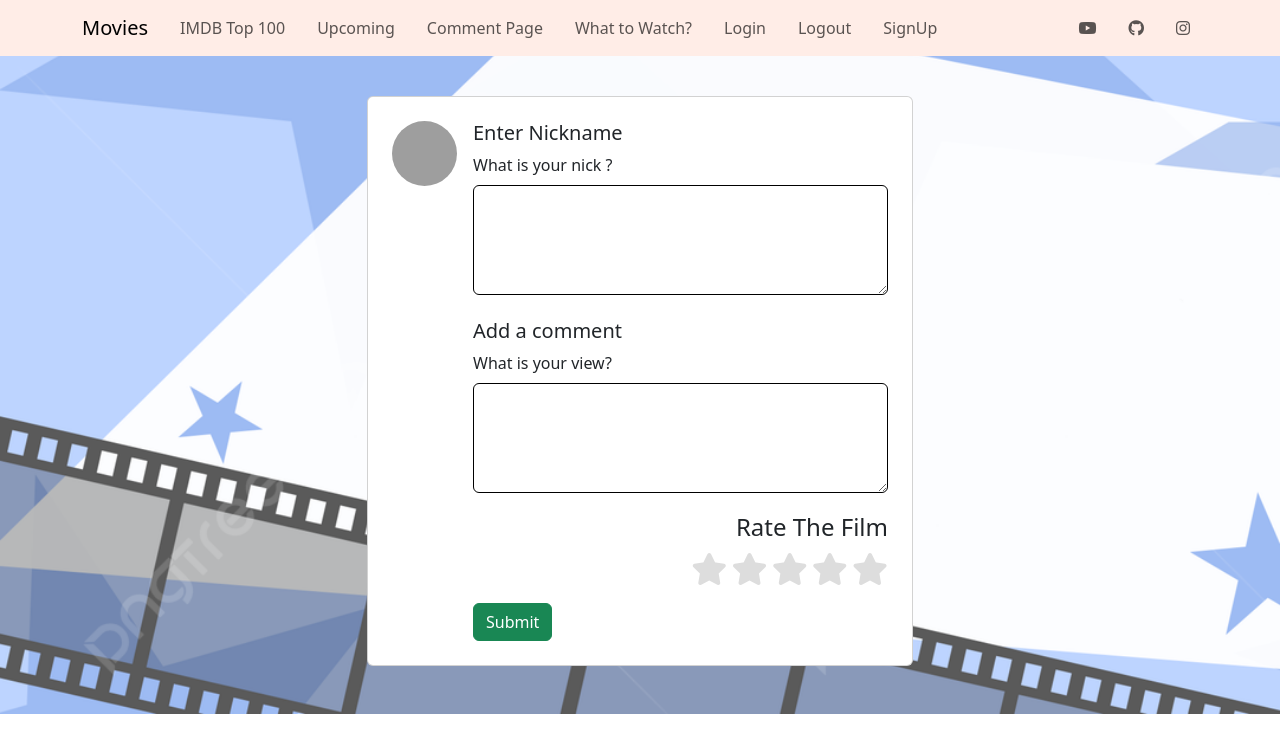
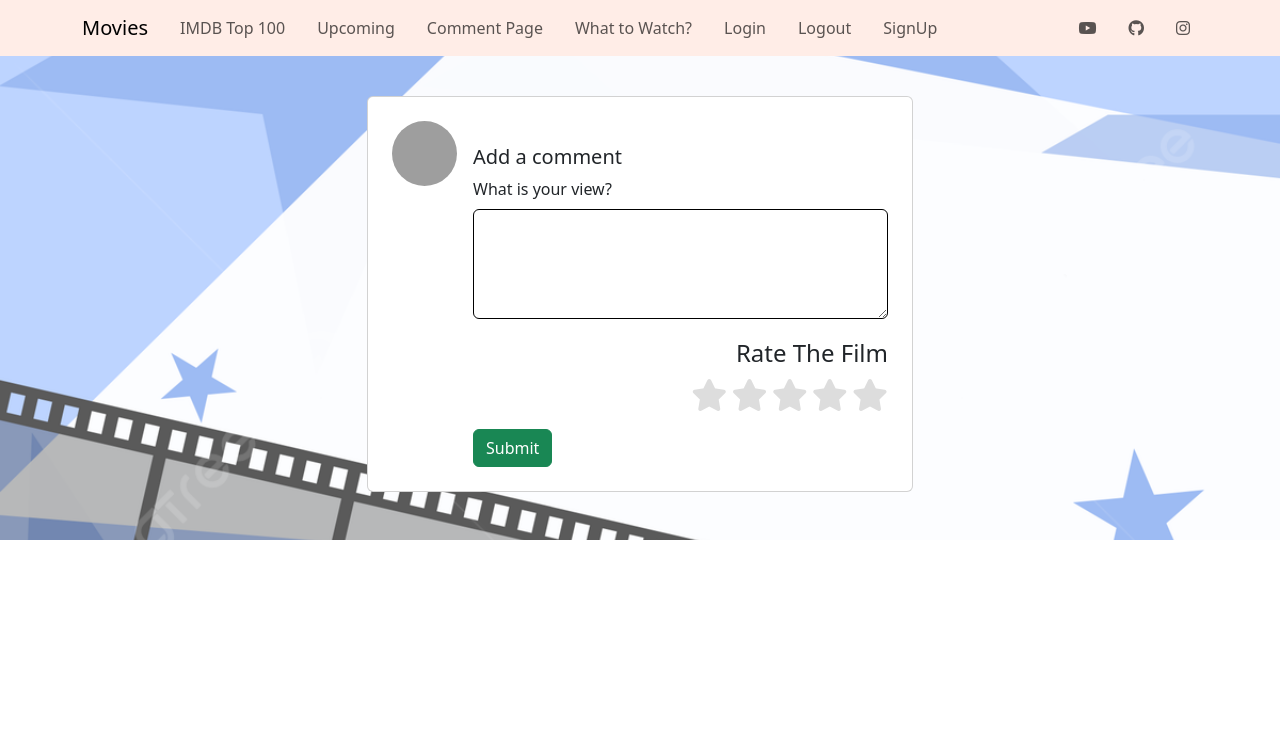
Before and after one commit to YalcinBoraDincer/DjangoMovieApp, a Django app: page /mywebsite/addcomment/ in a window 1280 px wide. Shown: the top 753 px of the page. Run offline with Django 5.2, Linux system fonts and the light colour scheme; a user stored in the database is signed in; grey boxes are pictures that could not be loaded.

Commit message:
v6 tweet silme girilen usera gore ad belirlenmesi eklendi

```diff
--- a/movieapp/mywebsite/models.py
+++ b/movieapp/mywebsite/models.py
@@ -12,9 +12,9 @@ class Movie(models.Model):
 
 class Comment(models.Model):
     #movie = models.ForeignKey(Movie, on_delete=models.CASCADE, related_name='comments')
-    nickname =models.TextField()      #models.ForeignKey(User, on_delete=models.CASCADE)
+    user = models.ForeignKey(User, on_delete=models.CASCADE)      #models.ForeignKey(User, on_delete=models.CASCADE)
     comment_text = models.TextField()
     rating = models.IntegerField()
 
     def __str__(self):
-        return f'{self.nickname} - {self.rating}'
+        return f'{self.user} - {self.rating}'
--- a/movieapp/mywebsite/templates/mywebsite/addcomment.html
+++ b/movieapp/mywebsite/templates/mywebsite/addcomment.html
@@ -15,11 +15,12 @@
                                     src="https://mdbcdn.b-cdn.net/img/Photos/Avatars/img%20(21).webp" alt="avatar" width="65"
                                     height="65" />
                                 <div class="w-100">
+                                    <!--
                                     <h5>Enter Nickname</h5>
                                     <div class="form-outline">
                                         <label class="form-label" for="comment_text">What is your nick ?</label>
                                         <textarea class="form-control" id="nickname" name="nickname" rows="4" style="border-color: black;"></textarea>
-                                    </div>
+                                    </div> -->
                                     <br>
                                     <h5>Add a comment</h5>
                                     <div class="form-outline">
--- a/movieapp/mywebsite/urls.py
+++ b/movieapp/mywebsite/urls.py
@@ -10,6 +10,8 @@ urlpatterns = [
     path('intheaters/',views.intheaters,name='intheaters'),#bora.com/mywebsite/intheaters
     path('addcomment/',views.addcomment,name='addcomment'),#bora.com/mywebsite/addcomment
     path('signup/',views.signUpView.as_view(),name="signup"),
+    path('deletecomment/<int:id>',views.deletecomment,name="deletecomment"),
+
 
 
 
--- a/movieapp/mywebsite/views.py
+++ b/movieapp/mywebsite/views.py
@@ -15,18 +15,26 @@ def commentpage(request):
     comment_dictionary = {"comments": all_comments}  # Sözlük olarak tanımlanmalı
     return render(request, 'mywebsite/commentpage.html', context=comment_dictionary)
 
-@login_required(login_url = "/login")
-
+@login_required(login_url="/login")
 def addcomment(request):
     if request.method == "POST":
-        nickname = request.POST["nickname"]
+        # nickname yerine user instance'ı alıyoruz
+        user = request.user
         comment = request.POST["comment"]
         rating = request.POST["rating"]
-        #movie = models.Movie.objects.get(id=movie_id)
-        models.Comment.objects.create(nickname = nickname,comment_text=comment, rating=rating)
+        models.Comment.objects.create(user=user, comment_text=comment, rating=rating)
         return redirect(reverse('mywebsite:commentpage'))
     else:
         return render(request, 'mywebsite/addcomment.html')
+
+@login_required
+def deletecomment(request,id):
+    comment = models.Comment.objects.get(pk=id)
+    if request.user == comment.user:
+        models.Comment.objects.filter(id=id).delete()
+        return redirect("mywebsite:commentpage")
+
+
 
 
 
```
Also changed, not shown: movieapp/mywebsite/templates/mywebsite/commentpage.html (+6 -1 lines), movieapp/db.sqlite3, movieapp/mywebsite/migrations/0003_remove_comment_nickname_comment_user.py (added).
